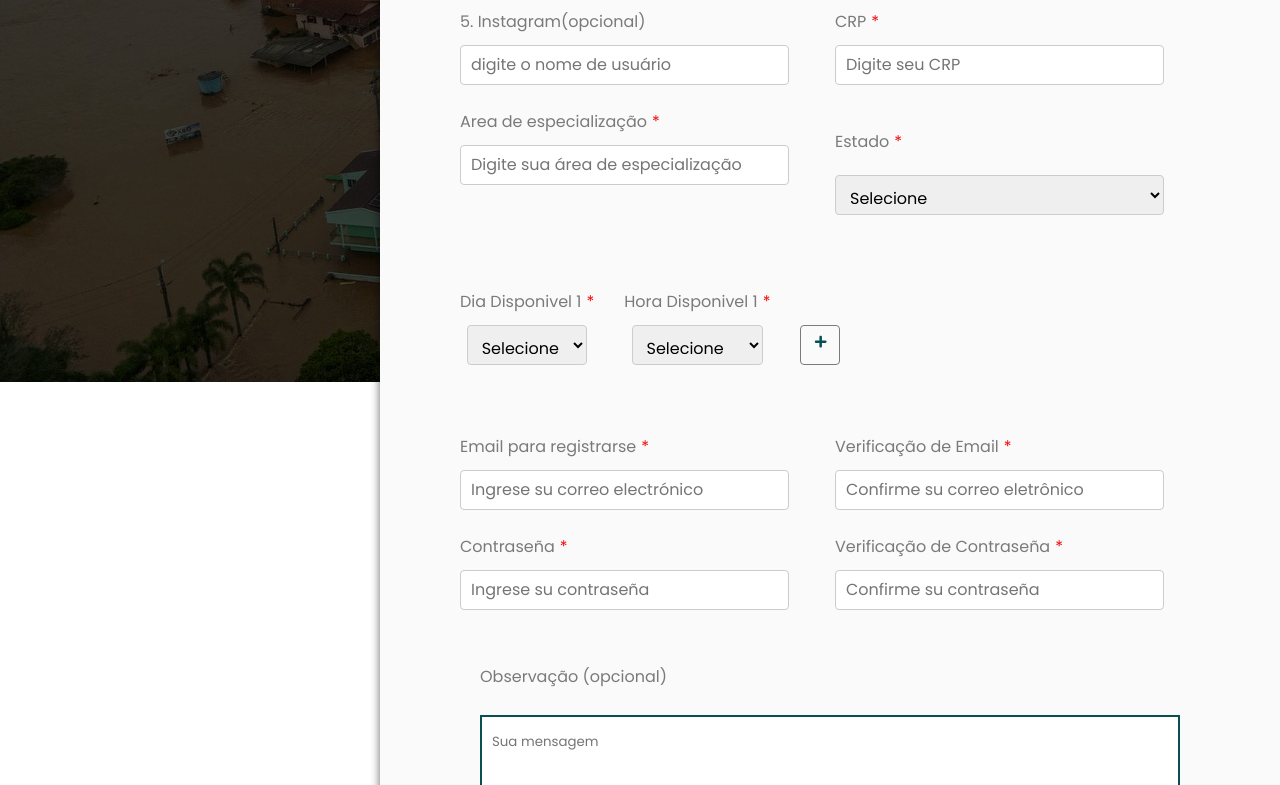
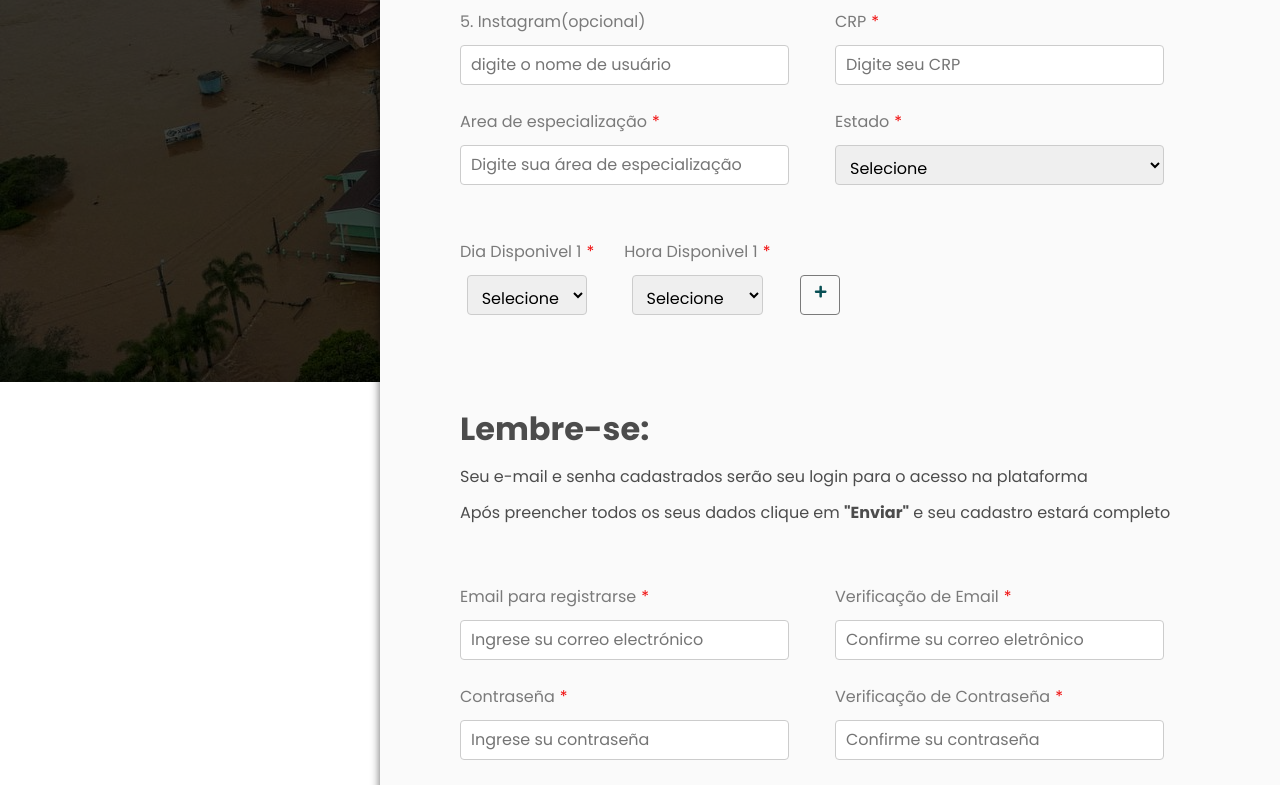
Before and after one commit to Dart1516/proyecto-toti-rs, a React (Create React App) app: page /FormularioPsicologo in a window 1280 px wide. Shown: the part 418-1203 px from the top of the page. Built offline with nearby package versions, Linux system fonts and the light colour scheme.

Commit message:
Aviso de email

```diff
--- a/src/Pages/FormularioEducadorSocial.js
+++ b/src/Pages/FormularioEducadorSocial.js
@@ -284,6 +284,11 @@ function FormularioEducadorSocial() {
               </div>
             </div>
           ))}
+          <div className="lembre-text">
+            <h1>Lembre-se:</h1>
+            <p>Seu e-mail e senha cadastrados serão seu login para o acesso na plataforma</p>
+            <p>Após preencher todos os seus dados clique em <strong>"Enviar"</strong> e seu cadastro estará completo</p>
+          </div>
           <div className="inputs">
           <div className="input-field">
             <h4>Email para registrar - se<span>*</span></h4>
--- a/src/Pages/FormularioLiderImigrante.js
+++ b/src/Pages/FormularioLiderImigrante.js
@@ -182,7 +182,7 @@ function FormularioLiderImigrante() {
               required
             />
           </div>
-          <div className="form-group">
+          <div className="input-field">
             <h4>Estado <span>*</span></h4>
             <select className="form-select" name="state" value={formData.state} onChange={handleInputChange} required>
               <option value="">Selecione</option>
@@ -264,6 +264,11 @@ function FormularioLiderImigrante() {
               </div>
             </div>
           ))}
+          <div className="lembre-text">
+            <h1>Lembre-se:</h1>
+            <p>Seu e-mail e senha cadastrados serão seu login para o acesso na plataforma</p>
+            <p>Após preencher todos os seus dados clique em <strong>"Enviar"</strong> e seu cadastro estará completo</p>
+          </div>
           <div className="inputs">
           <div className="input-field">
             <h4>Email para registrar-se<span>*</span></h4>
--- a/src/Pages/FormularioPsicologo.js
+++ b/src/Pages/FormularioPsicologo.js
@@ -182,7 +182,7 @@ function FormularioPsicologo() {
               className="input-text"
             />
           </div>
-          <div className="form-group">
+          <div className="input-field">
             <h4>Estado <span>*</span></h4>
             <select className="form-select" name="state" value={formData.state} onChange={handleInputChange} required>
               <option value="">Selecione</option>
@@ -261,6 +261,11 @@ function FormularioPsicologo() {
               </div>
             </div>
           ))}
+          <div className="lembre-text">
+            <h1>Lembre-se:</h1>
+            <p>Seu e-mail e senha cadastrados serão seu login para o acesso na plataforma</p>
+            <p>Após preencher todos os seus dados clique em <strong>"Enviar"</strong> e seu cadastro estará completo</p>
+          </div>
           <div className="inputs">
           <div className="input-field">
             <h4>Email para registrarse<span>*</span></h4>
--- a/src/Pages/cadastro.js
+++ b/src/Pages/cadastro.js
@@ -37,7 +37,7 @@ function Cadastro() {
                   <FaBuilding />
                 </div>
                 <div className="opciones-texto">
-                  <h2>asistente social voluntariado</h2>
+                  <h2>educador social voluntariado</h2>
                   <p>descripción para opción 2</p>
                 </div>
               </Link>
--- a/src/assets/styles/Header-NavMenu.css
+++ b/src/assets/styles/Header-NavMenu.css
@@ -31,6 +31,7 @@
     list-style: none;
     display: flex;
     align-items: center;
+    width: 426px;
 }
 
 .opciones-izquierda li a,
--- a/src/assets/styles/SejaVoluntario.css
+++ b/src/assets/styles/SejaVoluntario.css
@@ -166,6 +166,24 @@ h4 {
     border-radius: 4px;
 }
 
+.lembre-text {
+    display: flex;
+    flex-direction: column;
+    text-align: start;
+    gap: 12px;
+    padding: 20px 0px 60px;
+    font-size: 16px;
+    opacity: 0.8;
+}
+
+.lembre-text h1  {
+    font-weight: 700;
+}
+
+.lembre-text h2:first-child {
+    font-weight: 700;
+}
+
 .borrar {
     height: 40px;
     width: 20px;
```
